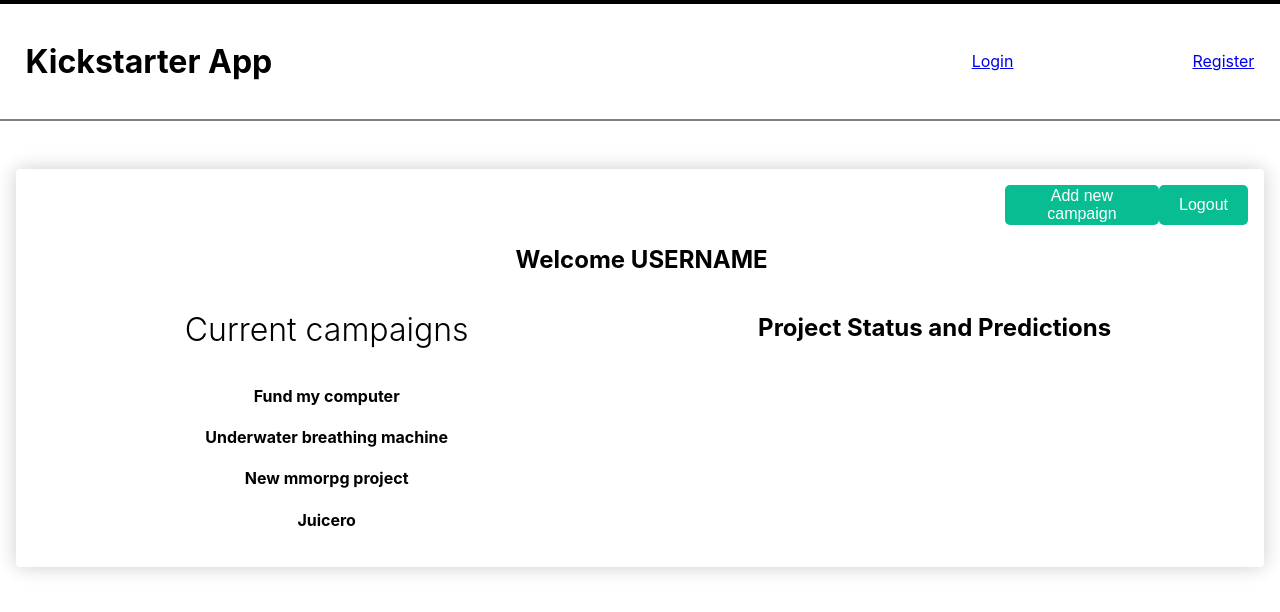
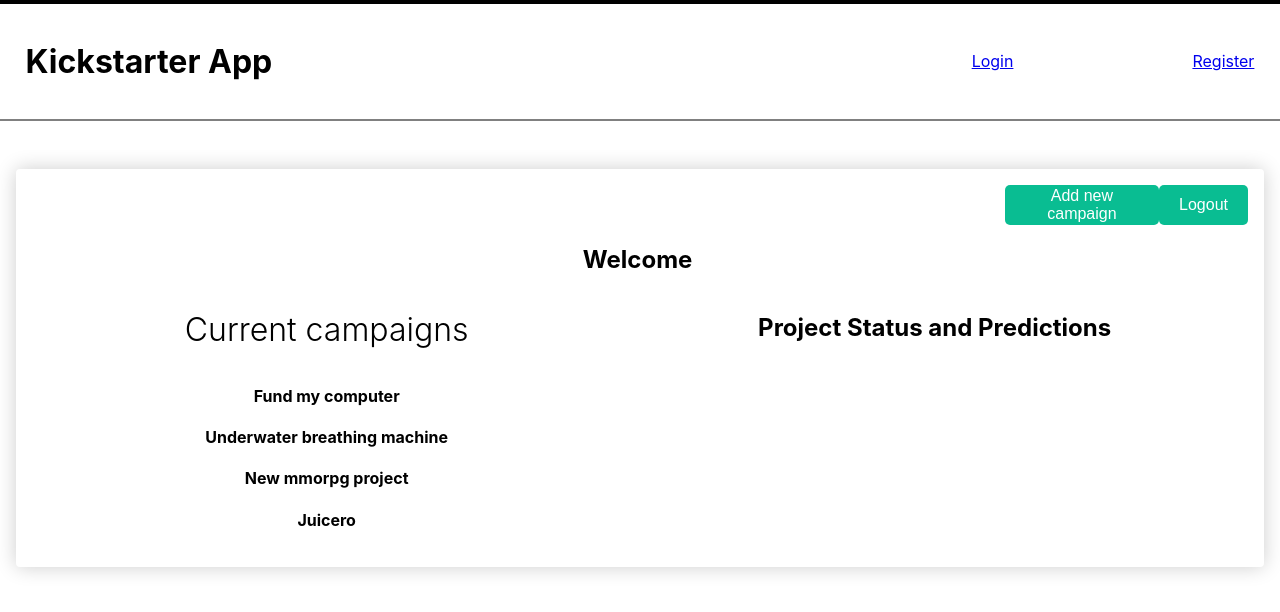
Before and after one commit to AnhQ-T/front-end-1, a React (Create React App) app in the folder kickstarter/: page /profile in a window 1280 px wide. Shown: the top 612 px of the page. Built offline with nearby package versions, Linux system fonts and the light colour scheme; sample sign-in values are in the browser's storage.

Commit message:
display username on dashboard

```diff
--- a/kickstarter/src/App.css
+++ b/kickstarter/src/App.css
@@ -55,3 +55,12 @@
   display: flex;
   justify-content: center;
 }
+
+.username-header {
+  display: flex;
+  justify-content: center;
+}
+
+.username-display {
+  padding-left: 5rem;
+}
--- a/kickstarter/src/components/user/UserDashBoard.js
+++ b/kickstarter/src/components/user/UserDashBoard.js
@@ -72,6 +72,8 @@ const StyledButton = styled.button`
 
 const UserDashBoard = (props) => {
 
+    console.log(props)
+
     let history = useHistory();
 
     const [data, setData] = useState({
@@ -95,7 +97,10 @@ const UserDashBoard = (props) => {
             </ButtonContainer>
             <Header>
                 <div className="dashboard-header">
-                    <h2>Welcome USERNAME</h2>
+                    <div className="username-header">
+                        <h2>Welcome</h2>
+                        <h2 style={{textTransform: 'capitalize', marginLeft: "0.5rem"}}>{data.user_data.username}</h2>
+                    </div>
                 </div>
             </Header>
             <CampaignContainer>
```
